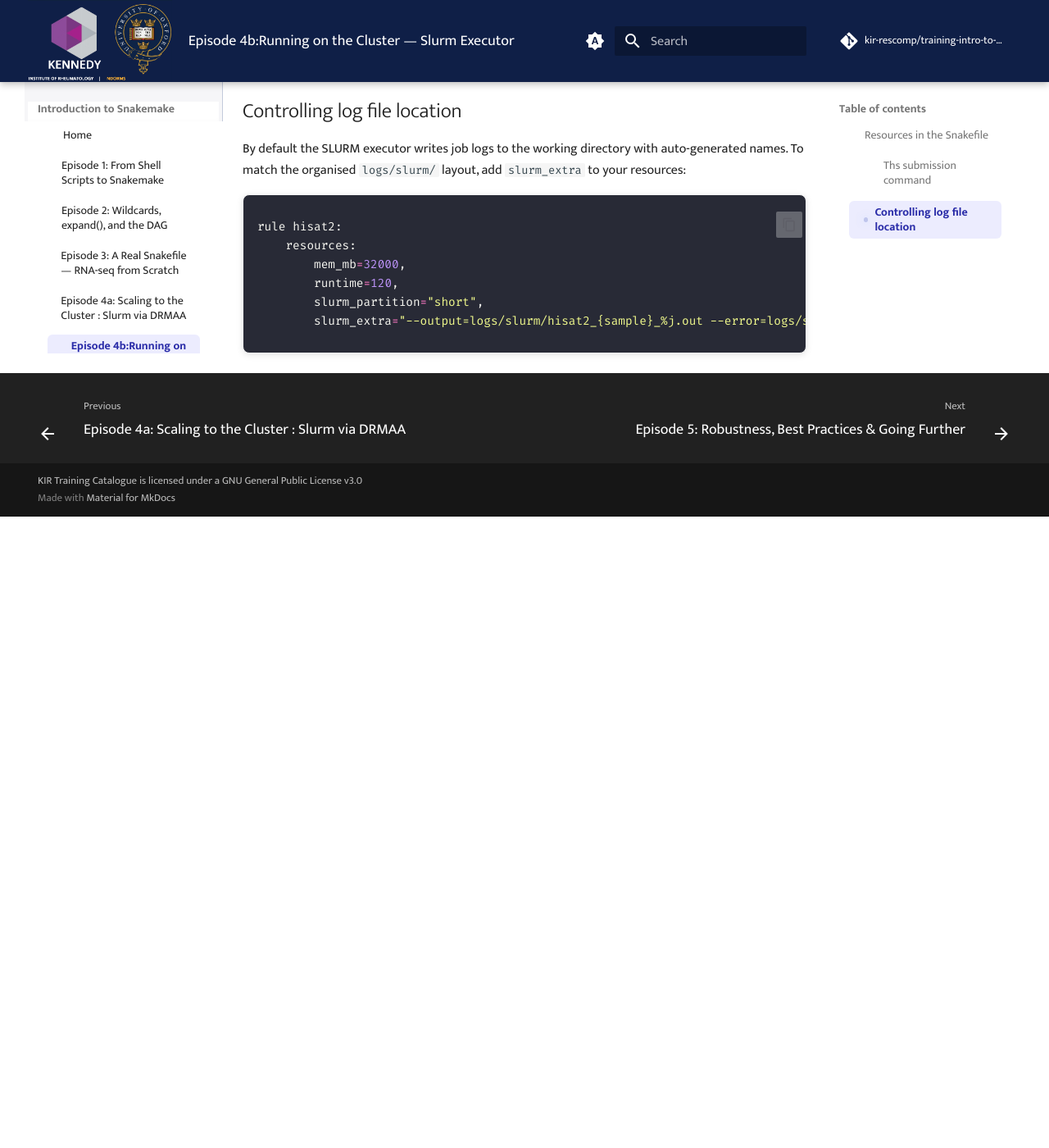
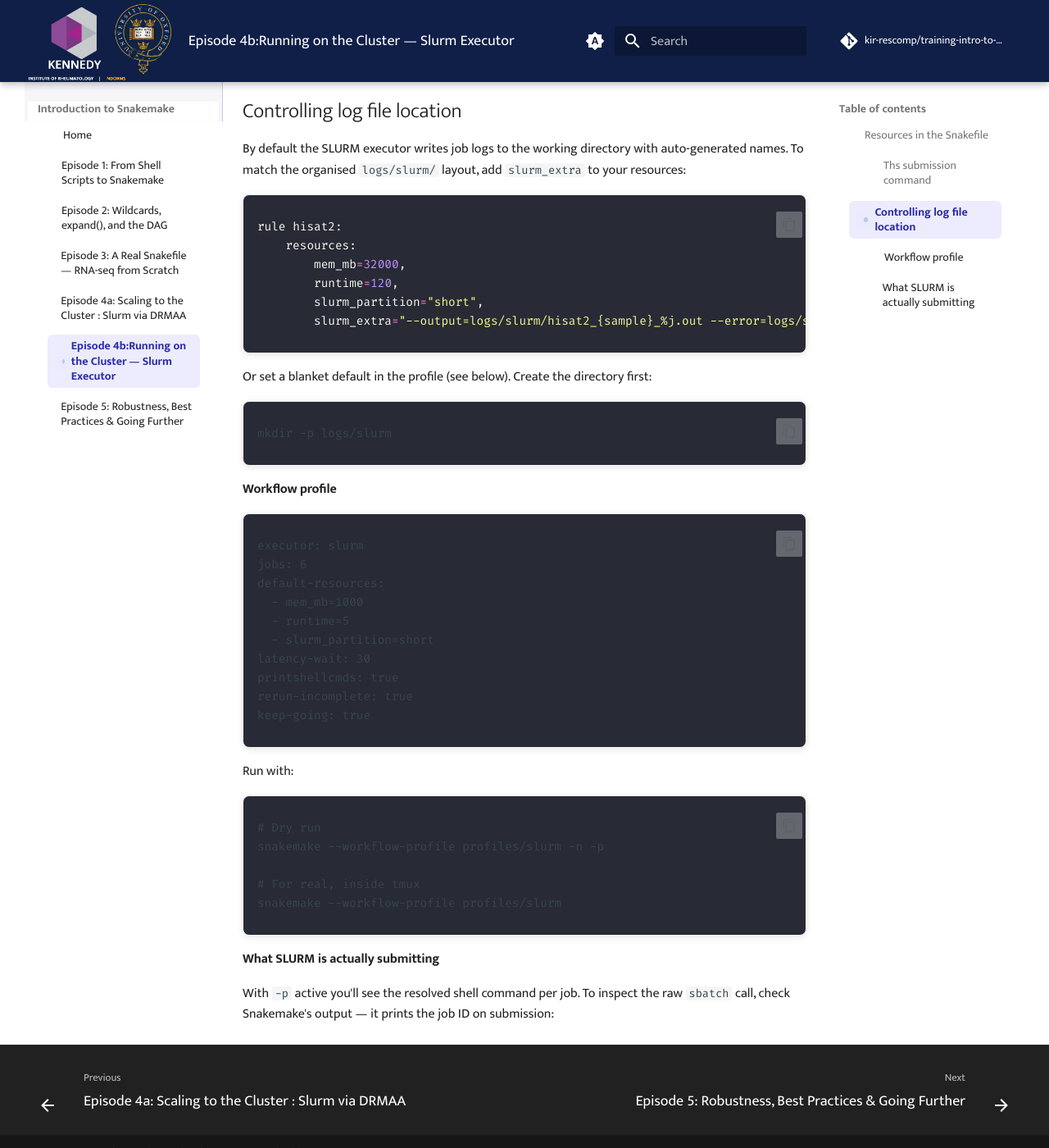
Before and after one commit to kir-rescomp/training-intro-to-snakemake, an MkDocs documentation site: the page built from docs/ep04b_slurm_executor.md, in a window 1280 px wide and 1400 px high, scrolled down 1895 px. Shown: the whole window at 82% size. Built offline with MkDocs 1.6.1 and Material for MkDocs 9.7.7, drawn with Linux system fonts in a browser that asks for light colours; comment, search, counter and statistics services are not loaded; before the commit the page ends 2525 px from its top, so only the background shows below that.

Commit message:
update slurm executor episode

````diff
--- a/docs/ep04b_slurm_executor.md
+++ b/docs/ep04b_slurm_executor.md
@@ -88,3 +88,40 @@
         slurm_extra="--output=logs/slurm/hisat2_{sample}_%j.out --error=logs/slurm/hisat2_{sample}_%j.err"
 ```
 </div>
+
+
+Or set a blanket default in the profile (see below). Create the directory first:
+
+```
+mkdir -p logs/slurm
+```
+
+#### Workflow profile
+
+```
+executor: slurm
+jobs: 6
+default-resources:
+  - mem_mb=1000
+  - runtime=5
+  - slurm_partition=short
+latency-wait: 30
+printshellcmds: true
+rerun-incomplete: true
+keep-going: true
+```
+
+Run with:
+
+```
+# Dry run
+snakemake --workflow-profile profiles/slurm -n -p
+
+# For real, inside tmux
+snakemake --workflow-profile profiles/slurm
+```
+
+#### What SLURM is actually submitting
+
+With `-p` active you'll see the resolved shell command per job. To inspect the raw `sbatch` call, check
+Snakemake's output — it prints the job ID on submission:
````
